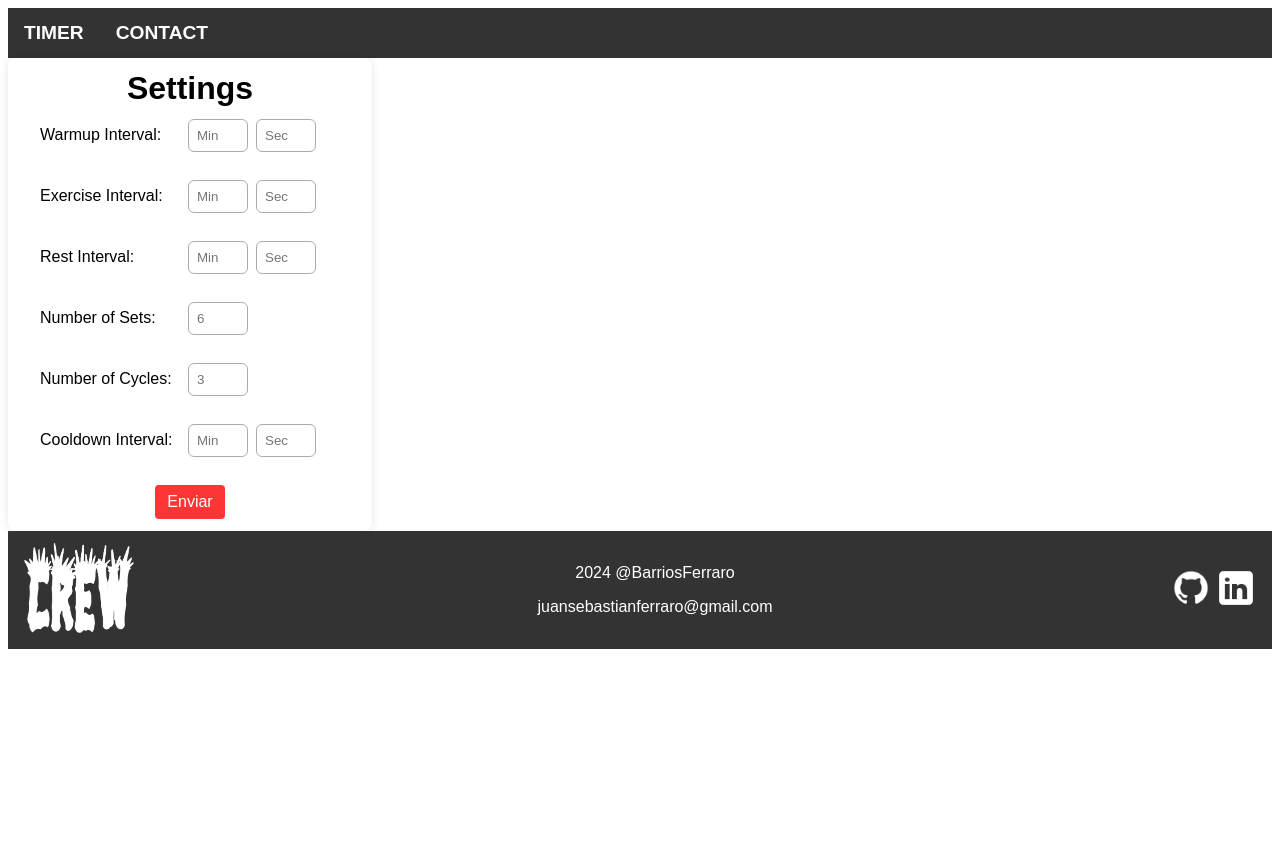
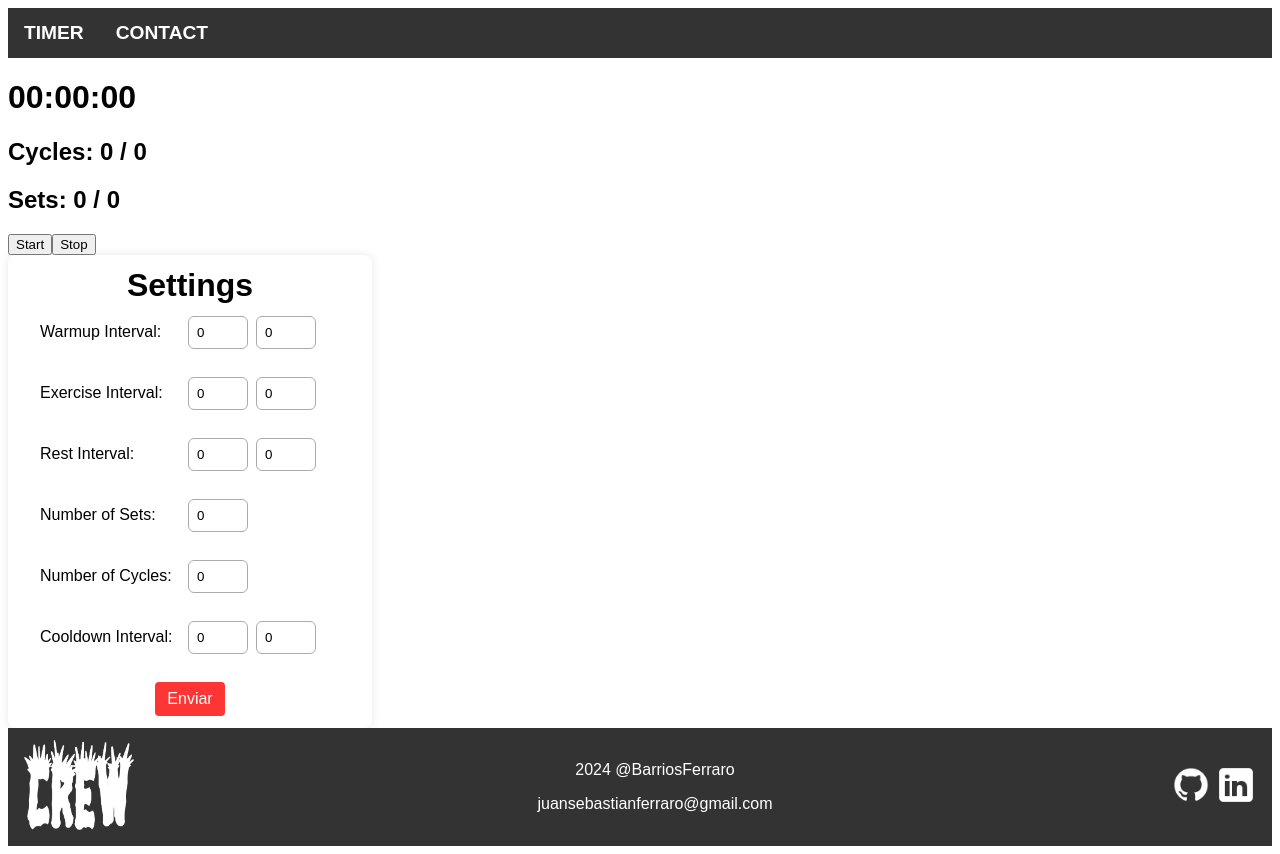
Before and after one commit to JuanFerraro/Tabata-Timer, an Angular app: page / in a window 1280 px wide. Before the commit the page ends 800 px from the top, so only its background shows below. Built offline with nearby package versions, Linux system fonts and the light colour scheme; a web font is replaced by a local one.

Commit message:
Modified timer Component and html, created new methods -> src/app/timer

```diff
--- a/src/app/settings/settings.component.html
+++ b/src/app/settings/settings.component.html
@@ -1,4 +1,4 @@
-<form [formGroup]="settingsForm" (ngSubmit)="isFormWorking()" >
+<form [formGroup]="settingsForm" (ngSubmit)="sendForm()" >
   <h1>Settings</h1>
 
   <div class="formGroup">
--- a/src/app/settings/settings.component.ts
+++ b/src/app/settings/settings.component.ts
@@ -1,4 +1,4 @@
-import { Component } from '@angular/core';
+import { Component, EventEmitter, Output } from '@angular/core';
 import { FormControl, FormGroup, ReactiveFormsModule } from '@angular/forms';
 
 @Component({
@@ -10,21 +10,23 @@ import { FormControl, FormGroup, ReactiveFormsModule } from '@angular/forms';
 })
 export class SettingsComponent {
 
+  @Output() sendFormEvent = new EventEmitter<FormGroup>();
+
   settingsForm = new FormGroup({
-    warmupIntervalMin: new FormControl (''),
-    warmupIntervalSec: new FormControl (''),
-    exerciseIntervalMin: new FormControl (''),
-    exerciseIntervalSec: new FormControl (''),
-    restIntervalMin: new FormControl (''),
-    restIntervalSec: new FormControl (''),
-    numberOfSets: new FormControl (''),
-    numberOfCycles: new FormControl (''),
-    cooldownIntervalMin: new FormControl (''),
-    cooldownIntervalSec: new FormControl (''),
+    warmupIntervalMin: new FormControl (0),
+    warmupIntervalSec: new FormControl (0),
+    exerciseIntervalMin: new FormControl (0),
+    exerciseIntervalSec: new FormControl (0),
+    restIntervalMin: new FormControl (0),
+    restIntervalSec: new FormControl (0),
+    numberOfSets: new FormControl (0),
+    numberOfCycles: new FormControl (0),
+    cooldownIntervalMin: new FormControl (0),
+    cooldownIntervalSec: new FormControl (0),
   })
 
-  isFormWorking() {
-    console.log(this.settingsForm.value.numberOfCycles);
-    console.log(this.settingsForm.value.numberOfSets);
+  sendForm() {
+    this.sendFormEvent.emit(this.settingsForm)
   }
+
 }
--- a/src/app/timer/timer.component.html
+++ b/src/app/timer/timer.component.html
@@ -1 +1,21 @@
-<app-settings></app-settings>
+<div class="container">
+
+  <div class="timer-container">
+    <div class="timer">
+      <h1>{{ clock }}</h1>
+    </div>
+    <div class="info">
+      <h2>Cycles: {{ doneCycles }} / {{ numberOfCycles }}</h2>
+      <h2>Sets: {{ doneSets }} / {{ numberOfSets }}</h2>
+    </div>
+
+    <button>Start</button>
+    <button>Stop</button>
+
+  </div>
+
+  <div class="settings-container">
+    <app-settings (sendFormEvent)="recieveForm($event)" ></app-settings>
+  </div>
+
+</div>
--- a/src/app/timer/timer.component.ts
+++ b/src/app/timer/timer.component.ts
@@ -1,13 +1,68 @@
 import { Component } from '@angular/core';
 import { SettingsComponent } from '../settings/settings.component';
+import { FormGroup, ReactiveFormsModule } from '@angular/forms';
+import { time } from 'console';
 
 @Component({
   selector: 'app-timer',
   standalone: true,
-  imports: [SettingsComponent],
+  imports: [SettingsComponent, ReactiveFormsModule],
   templateUrl: './timer.component.html',
   styleUrl: './timer.component.css'
 })
 export class TimerComponent {
 
+  warmupIntervalMin: number = 0;
+  warmupIntervalSec: number = 0;
+  exerciseIntervalMin: number = 0;
+  exerciseIntervalSec: number = 0;
+  restIntervalMin: number = 0;
+  restIntervalSec: number = 0;
+  numberOfSets: number = 0;
+  numberOfCycles: number = 0;
+  cooldownIntervalMin: number = 0;
+  cooldownIntervalSec: number = 0;
+  timer: number = 0;
+  doneSets: number = 0;
+  doneCycles: number = 0;
+  hours: number = 0;
+  minutes: number = 0;
+  seconds:  number = 0;
+  clock: string = '00:00:00';
+
+  /* Recieve the Settings Form */
+  recieveForm(form: FormGroup) {
+    console.log('Output works!\nSets: ',form.value.numberOfSets)
+    this.warmupIntervalMin = form.value.warmupIntervalMin;
+    this.warmupIntervalSec = form.value.warmupIntervalSec;
+    this.exerciseIntervalMin = form.value.exerciseIntervalMin;
+    this.exerciseIntervalSec = form.value.exerciseIntervalSec;
+    this.restIntervalMin = form.value.restIntervalMin;
+    this.restIntervalSec = form.value.restIntervalSec;
+    this.numberOfSets = form.value.numberOfSets;
+    this.numberOfCycles = form.value.numberOfCycles;
+    this.cooldownIntervalMin = form.value.cooldownIntervalMin;
+    this.cooldownIntervalSec = form.value.cooldownIntervalSec;
+    this.calculateTotalWorkoutTime();
+  }
+
+  calculateTotalWorkoutTime() {
+    this.timer = 60 * (this.exerciseIntervalMin + this.restIntervalMin);
+    this.timer += (this.exerciseIntervalSec + this.restIntervalSec);
+    this.timer *= this.numberOfSets;
+    this.timer *= this.numberOfCycles;
+    this.timer += 60 * (this.warmupIntervalMin + this.cooldownIntervalMin);
+    this.timer += this.warmupIntervalSec + this.cooldownIntervalSec;
+    console.log('Seconds: ', this.timer)
+
+    this.hours = Math.floor(this.timer / 3600);
+    this.minutes = Math.floor((this.timer % 3600) / 60);
+    this.seconds = this.timer % 60;
+    this.setClock();
+  }
+
+  setClock() {
+    this.clock = `${this.hours.toString().padStart(2, '0')}:${this.minutes.toString().padStart(2, '0')}:${this.seconds.toString().padStart(2, '0')}`;
+  }
+
 }
```
